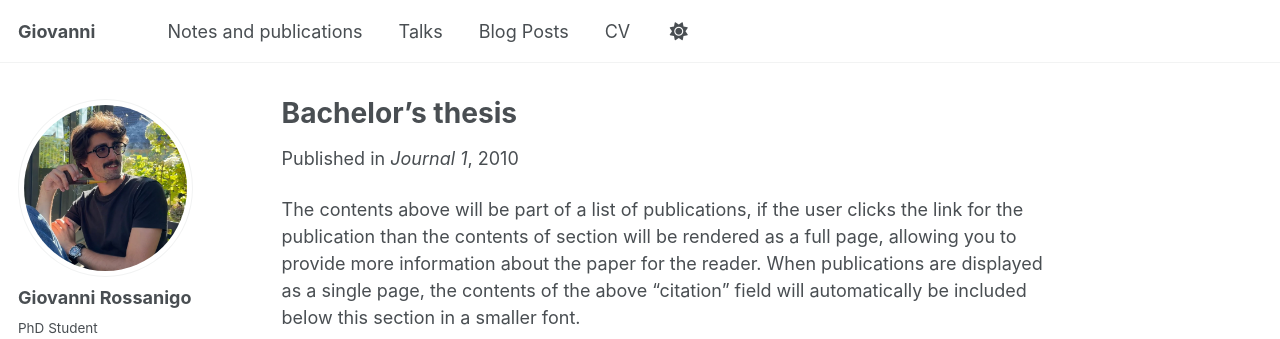
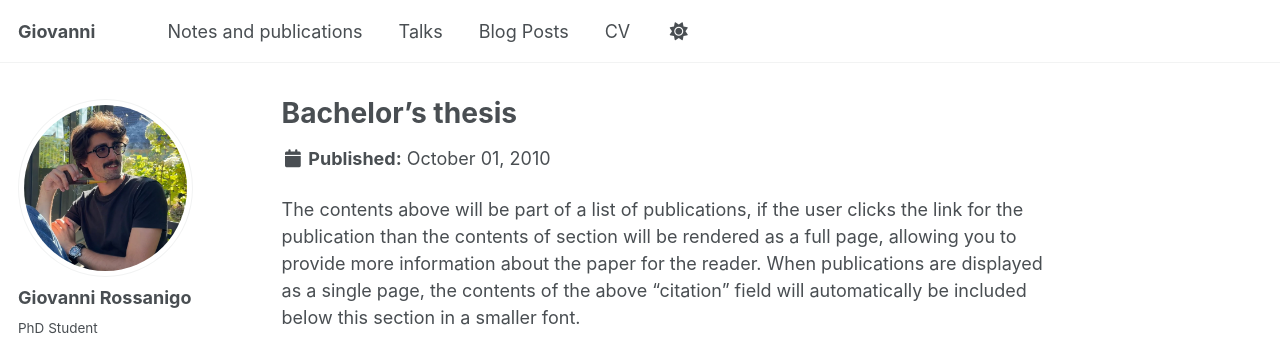
Before and after one commit to giovannirossanigo/giovannirossanigo.github.io, a Jekyll site: the page built from _publications/bachelors-thesis.md, in a window 1280 px wide and 1060 px high. Shown: the top 339 px of the window. Built offline with Jekyll 4.4.1, drawn with Linux system fonts in a browser that asks for light colours; some web fonts are replaced; a script that is not in the unit is left out; part of the change alters nothing that is shown.

Commit message:
Update bachelor's thesis metadata
Comment out collection and venue fields in bachelor's thesis.

```diff
--- a/_publications/bachelors-thesis.md
+++ b/_publications/bachelors-thesis.md
@@ -1,11 +1,11 @@
 ---
 title: "Bachelor's thesis"
-collection: publications
+#collection: publications
 category: manuscripts
 permalink: /publication/bachelors_thesis
 excerpt: 'Here you can find my bachelor thesis.'
 date: 2010-10-01
-venue: 'Journal 1'
+#venue: 'Journal 1'
 slidesurl: 'http://giovannirossanigo.github.io/files/bachelors_thesis_beamer.pdf'
 paperurl: 'http://giovannirossanigo.github.io/files/bachelors_thesis.pdf'
 #citation: 'Your Name, You. (2010). &quot;Paper Title Number 2.&quot; <i>Journal 1</i>. 1(2).'
```
